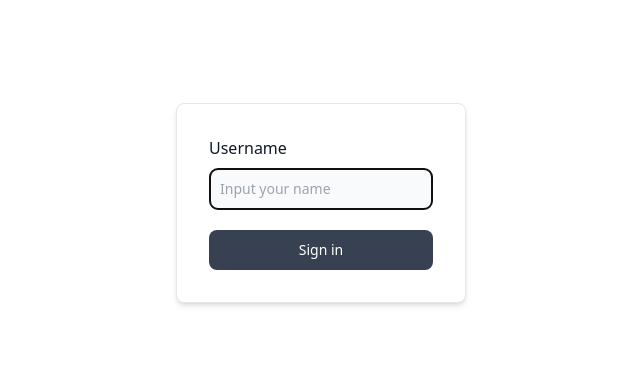
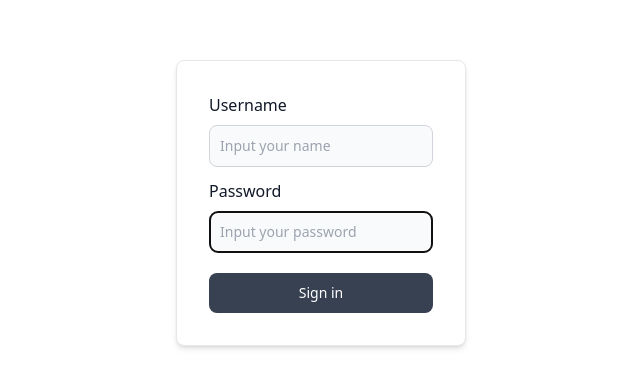
Before and after one commit to daanielsharon/go-todo-app, a React (Vite) app in the folder client/: page /login in a window 1280 px wide. Shown: the part 197-584 px from the top of the page, without its empty margins (319-959 px from the left). Built offline with nearby package versions, Linux system fonts and the light colour scheme; what @legendapp/state would draw is missing.

Commit message:
password added in client

```diff
--- a/client/src/components/auth/login/LoginInput.tsx
+++ b/client/src/components/auth/login/LoginInput.tsx
@@ -4,7 +4,7 @@ import { err } from "../../../types/err";
 type Login = {
   err: err;
   setErr: React.Dispatch<React.SetStateAction<err>>;
-  setInputValue: React.Dispatch<React.SetStateAction<string>>;
+  setInputValue: React.Dispatch<React.SetStateAction<AuthType>>;
   nameRef: React.ForwardedRef<HTMLInputElement>;
   handleSubmit: React.FormEventHandler<HTMLFormElement>;
 };
@@ -19,6 +19,7 @@ const LoginInput = ({
   return (
     <div className="bg-white shadow-md border border-gray-200 rounded-lg w-auto p-4 sm:p-6 lg:p-8 dark:bg-gray-800 dark:border-gray-700">
       <form onSubmit={handleSubmit}>
+        <div className="flex flex-col gap-3">
           <div className="flex flex-col">
             <label
               htmlFor="name-id"
@@ -35,9 +36,36 @@ const LoginInput = ({
               placeholder="Input your name"
               onChange={(e: React.ChangeEvent<HTMLInputElement>) => {
                 setErr({ status: false, message: "" });
-              setInputValue(e.target.value);
+                setInputValue((prev) => ({
+                  ...prev,
+                  username: e.target.value,
+                }));
               }}
             />
+          </div>
+          <div className="flex flex-col">
+            <label
+              htmlFor="name-id"
+              className="text-md font-medium text-gray-900 block mb-2 dark:text-gray-300"
+            >
+              Password
+            </label>
+            <input
+              ref={nameRef}
+              className="bg-gray-50 border border-gray-300 text-gray-900 sm:text-sm text-md rounded-lg focus:ring-blue-500 focus:border-blue-500 block w-full p-2.5 dark:bg-gray-600 dark:border-gray-500 dark:placeholder-gray-400 dark:text-white"
+              type="text"
+              name="input-name"
+              id="name-id"
+              placeholder="Input your password"
+              onChange={(e: React.ChangeEvent<HTMLInputElement>) => {
+                setErr({ status: false, message: "" });
+                setInputValue((prev) => ({
+                  ...prev,
+                  password: e.target.value,
+                }));
+              }}
+            />
+          </div>
         </div>
         {err.status && (
           <p className="text-sm font-medium text-red-900 block mb-2 dark:text-gray-300 mt-2">
--- a/client/src/components/auth/register/RegisterInput.tsx
+++ b/client/src/components/auth/register/RegisterInput.tsx
@@ -4,7 +4,7 @@ import { err } from "../../../types/err";
 type Register = {
   err: err;
   setErr: React.Dispatch<React.SetStateAction<err>>;
-  setInputValue: React.Dispatch<React.SetStateAction<string>>;
+  setInputValue: React.Dispatch<React.SetStateAction<AuthType>>;
   nameRef: React.ForwardedRef<HTMLInputElement>;
   handleSubmit: React.FormEventHandler<HTMLFormElement>;
 };
@@ -19,6 +19,7 @@ const RegisterInput = ({
   return (
     <div className="bg-white shadow-md border border-gray-200 rounded-lg w-auto p-4 sm:p-6 lg:p-8 dark:bg-gray-800 dark:border-gray-700">
       <form onSubmit={handleSubmit}>
+        <div className="flex flex-col gap-3">
           <div className="flex flex-col">
             <label
               htmlFor="name-id"
@@ -35,9 +36,36 @@ const RegisterInput = ({
               placeholder="Input your name"
               onChange={(e: React.ChangeEvent<HTMLInputElement>) => {
                 setErr({ status: false, message: "" });
-              setInputValue(e.target.value);
+                setInputValue((prev) => ({
+                  ...prev,
+                  username: e.target.value,
+                }));
               }}
             />
+          </div>
+          <div className="flex flex-col">
+            <label
+              htmlFor="name-id"
+              className="text-md font-medium text-gray-900 block mb-2 dark:text-gray-300"
+            >
+              Password
+            </label>
+            <input
+              ref={nameRef}
+              className="bg-gray-50 border border-gray-300 text-gray-900 sm:text-sm text-md rounded-lg focus:ring-blue-500 focus:border-blue-500 block w-full p-2.5 dark:bg-gray-600 dark:border-gray-500 dark:placeholder-gray-400 dark:text-white"
+              type="text"
+              name="input-name"
+              id="name-id"
+              placeholder="Input your password"
+              onChange={(e: React.ChangeEvent<HTMLInputElement>) => {
+                setErr({ status: false, message: "" });
+                setInputValue((prev) => ({
+                  ...prev,
+                  password: e.target.value,
+                }));
+              }}
+            />
+          </div>
         </div>
         {err.status && (
           <p className="text-sm font-medium text-red-900 block mb-2 dark:text-gray-300 mt-2">
--- a/client/src/pages/Login.tsx
+++ b/client/src/pages/Login.tsx
@@ -12,7 +12,10 @@ const Login = () => {
     status: false,
     message: "",
   });
-  const [inputValue, setInputValue] = useState<string>("");
+  const [inputValue, setInputValue] = useState<AuthType>({
+    username: "",
+    password: "",
+  });
   const nameRef = useRef<HTMLInputElement | null>(null);
   const navigateTo = useNavigate();
   const {
@@ -32,7 +35,10 @@ const Login = () => {
 
     if (inputValue) {
       try {
-        const response = await service.auth.login({ username: inputValue });
+        const response = await service.auth.login({
+          username: inputValue.username,
+          password: inputValue.password,
+        });
 
         if (response.data) {
           setSession(response.data);
--- a/client/src/pages/Register.tsx
+++ b/client/src/pages/Register.tsx
@@ -11,7 +11,10 @@ const Register = () => {
     status: false,
     message: "",
   });
-  const [inputValue, setInputValue] = useState<string>("");
+  const [inputValue, setInputValue] = useState<AuthType>({
+    username: "",
+    password: "",
+  });
   const nameRef = useRef<HTMLInputElement | null>(null);
   const navigateTo = useNavigate();
 
@@ -24,7 +27,10 @@ const Register = () => {
 
     if (inputValue) {
       try {
-        const response = await service.auth.register({ username: inputValue });
+        const response = await service.auth.register({
+          username: inputValue.username,
+          password: inputValue.password,
+        });
 
         if (response.code === 200) {
           return navigateTo("/login");
--- a/client/src/service/auth.ts
+++ b/client/src/service/auth.ts
@@ -1,23 +1,21 @@
 import { api } from "../api/api";
 
-type Auth = {
-  username: string;
-};
-
-const login = async ({ username }: Auth) => {
+const login = async ({ username, password }: AuthType) => {
   const url = "/users/login";
   const data = {
     username,
+    password,
   };
 
   const response = await api.post(url, data);
   return response;
 };
 
-const register = async ({ username }: Auth) => {
+const register = async ({ username, password }: AuthType) => {
   const url = "/users/register";
   const data = {
     username,
+    password,
   };
 
   const response = await api.post(url, data);
--- /dev/null
+++ b/client/src/types/auth.d.ts
@@ -0,0 +1,4 @@
+type AuthType = {
+  username: string;
+  password: string;
+};
```
Lines whose indentation alone changed are shown as unchanged.
